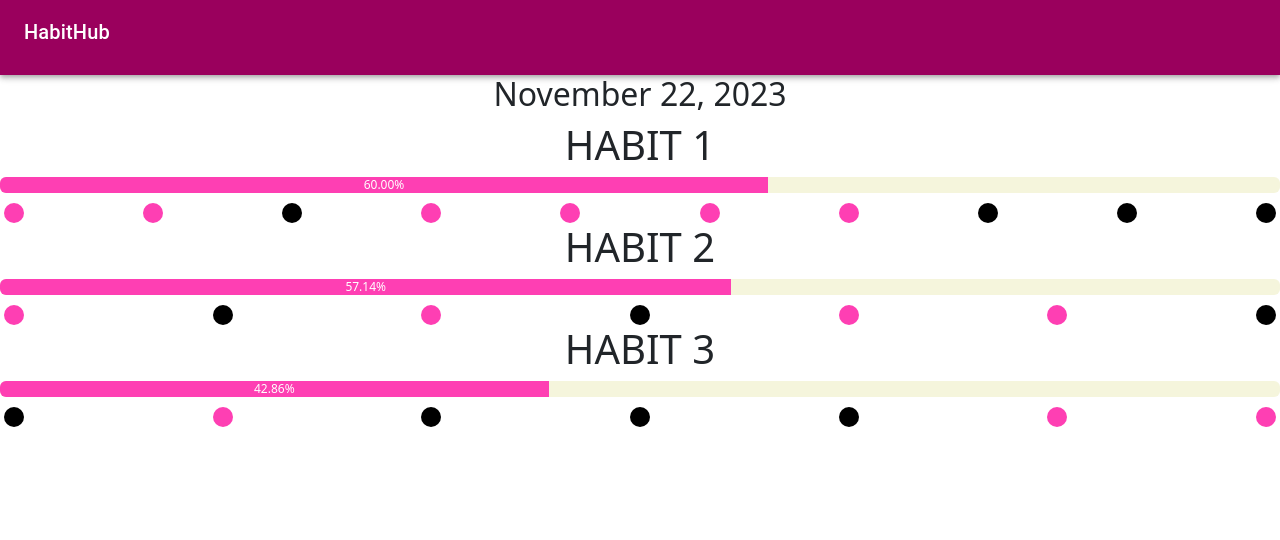
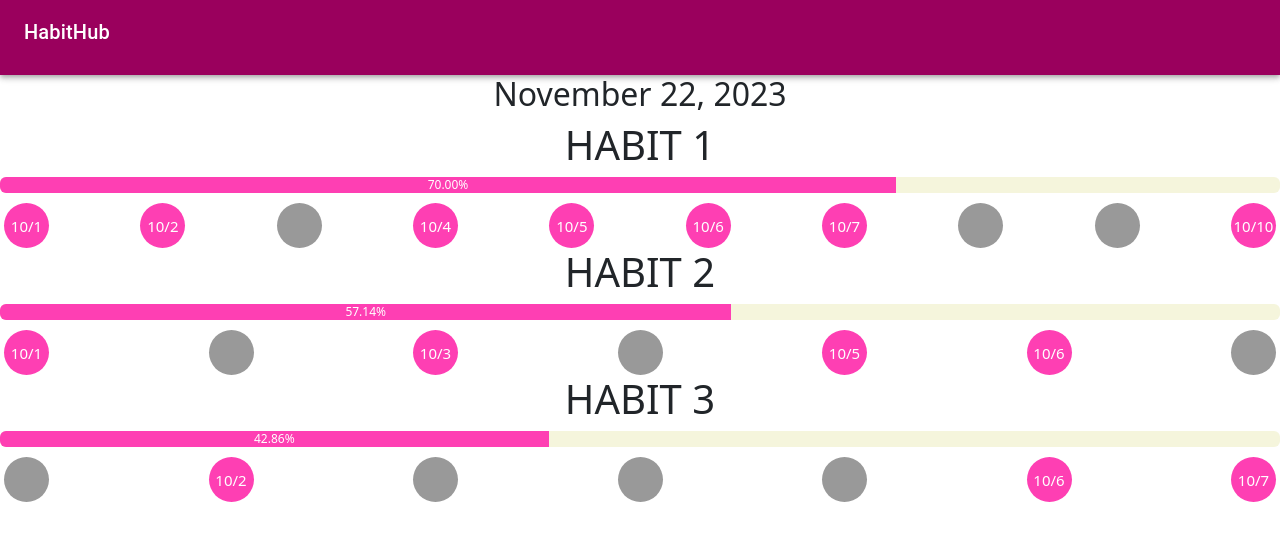
Before and after one commit to macieryann/habit-tracker, a React (Create React App) app in the folder habit_ui/: page / in a window 1280 px wide. Shown: the top 540 px of the page. Built offline with nearby package versions, Linux system fonts and the light colour scheme.

Commit message:
added october dates to the progress dots that have been completed

```diff
--- a/habit_ui/src/App.css
+++ b/habit_ui/src/App.css
@@ -46,18 +46,27 @@
 }
 
 .dot {
-  width: 20px;
-  height: 20px;
+  width: 45px;
+  height: 45px;
   border-radius: 50%;
   margin: 0 4px;
-  background-color: black;
+  background-color: #999999;
+}
+
+.dot-text {
+  display: flex;
+  align-items: center;
+  justify-content: center;
+  width: 100%;
+  height: 100%;
+  font-size: 15px;
+  color: #fff;
 }
 
 .dot.completed {
   background-color: #fe3fb3;
 }
 
-/* Custom class for the bar part (background) */
 .custom-progress-bar .progress-bar {
   background-color: #fe3fb3
 }
--- a/habit_ui/src/App.jsx
+++ b/habit_ui/src/App.jsx
@@ -5,7 +5,7 @@ import Header from './layout/header';
 
 const App = () => {
   const habitData = [
-    [true, true, false, true, true, true, true, false, false, false], // HABIT 1
+    [true, true, false, true, true, true, true, false, false, true], // HABIT 1
     [true, false, true, false, true, true, false], // HABIT 2
     [false, true, false, false, false, true, true], // HABIT 3
   ];
--- a/habit_ui/src/components/progressbar.jsx
+++ b/habit_ui/src/components/progressbar.jsx
@@ -29,7 +29,11 @@ const HabitProgressBar = ({ habitData, habitNames }) => {
                                 <span
                                     key={dayIndex}
                                     className={completed ? 'dot completed' : 'dot'}
-                                ></span>
+                                >
+                                    <span className="dot-text">
+                                    {completed ? `10/${dayIndex + 1}` : ''}
+                                    </span>
+                                </span>
                             ))}
                         </div>
                     </div>
```
